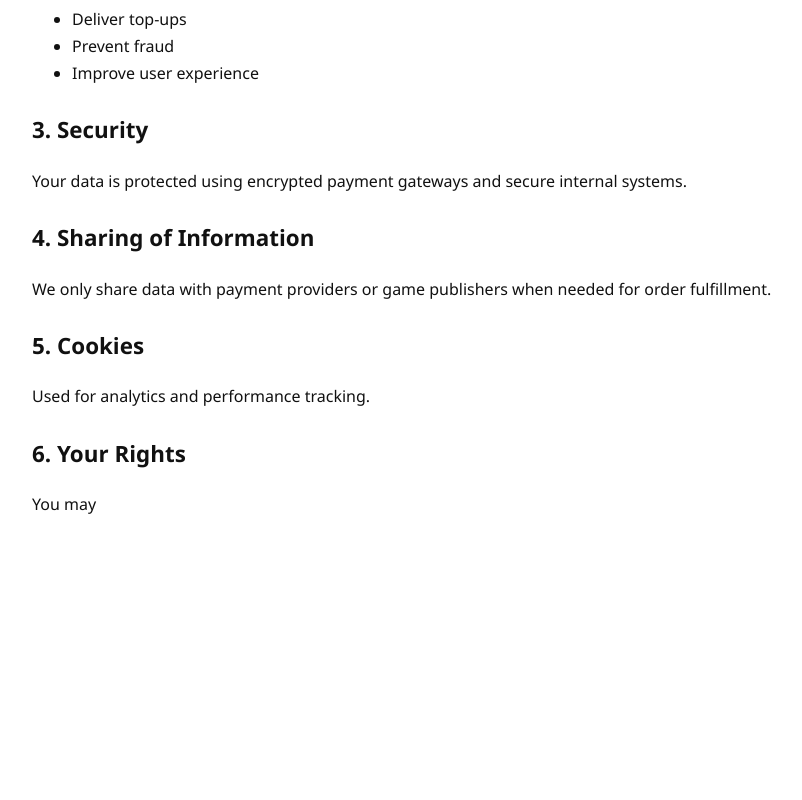
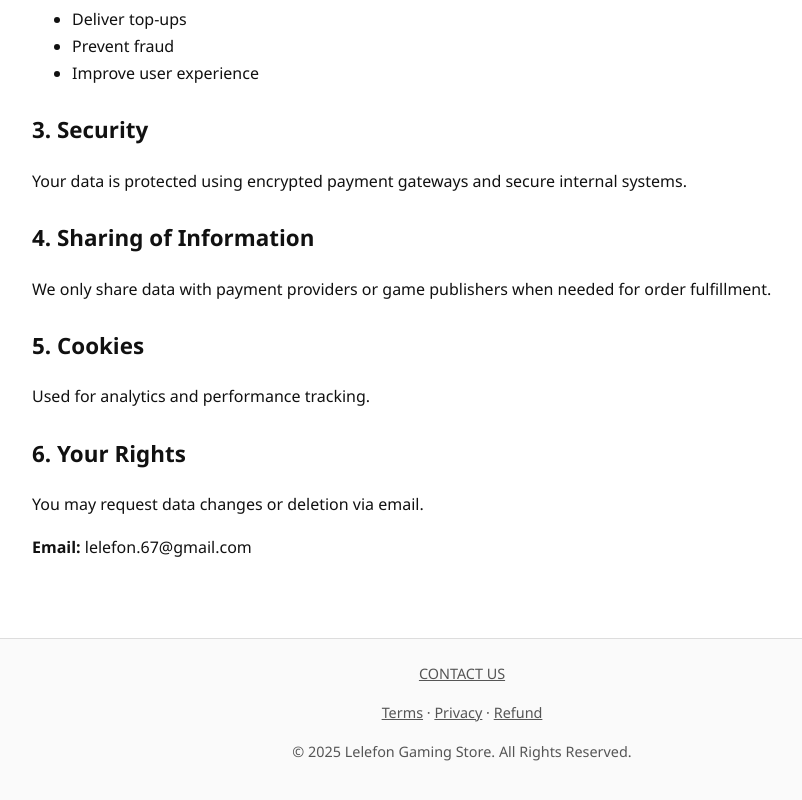
Before and after one commit to Lelefon/Lelefon-Gaming-Store, a plain HTML site: page privacy.html in a window 1280 px wide. Shown: the part 530-1330 px from the top of the page, without its empty margins (178-980 px from the left). Before the commit the page ends 1084 px from the top, so only its background shows below. Drawn offline with Linux system fonts and the light colour scheme.

Commit message:
Update privacy.html

```diff
--- a/privacy.html
+++ b/privacy.html
@@ -61,4 +61,25 @@
 <p>Used for analytics and performance tracking.</p>
 
 <h2>6. Your Rights</h2>
-<p>You may
+<p>You may request data changes or deletion via email.</p>
+
+<p><strong>Email:</strong> lelefon.67@gmail.com</p>
+
+</div>
+
+<footer class="container">
+  <div style="text-align:center;">
+    <a href="https://wa.me/message/JFGTBFOSI2JRI1" class="contact-us-btn">CONTACT US</a>
+  </div>
+
+  <div style="text-align:center; margin:20px 0;">
+    <a href="terms.html">Terms</a> ·
+    <a href="privacy.html">Privacy</a> ·
+    <a href="refund.html">Refund</a>
+  </div>
+
+  <p style="text-align:center">© 2025 Lelefon Gaming Store. All Rights Reserved.</p>
+</footer>
+
+</body>
+</html>
```
